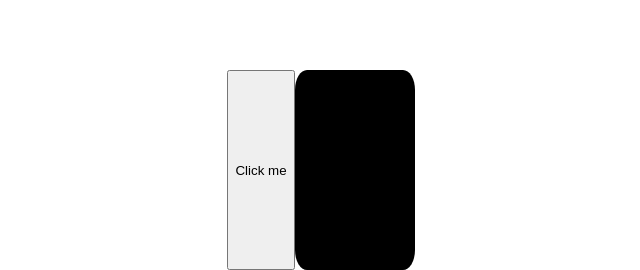
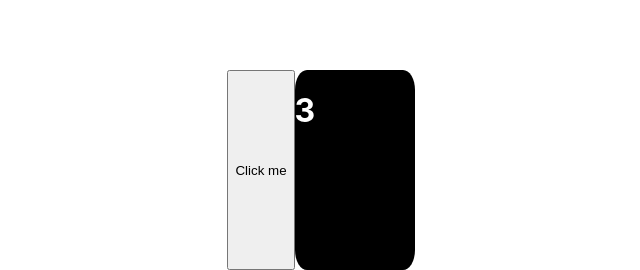
Before and after one commit to Gusstavolo/blackjackinreact, a React (Create React App) app: page / in a window 1280 px wide. Both pictures are taken after a click on the button "Click me". Shown: the part 570-840 px from the top of the page, without its empty margins (319-959 px from the left). Built offline with nearby package versions, Linux system fonts and the light colour scheme.

Commit message:
add card numbers

```diff
--- a/src/components/GenerateCards.jsx
+++ b/src/components/GenerateCards.jsx
@@ -1,9 +1,9 @@
 import '../App.css';
 import { createElement } from 'react';
 import styled from 'styled-components';
-import { useState } from 'react';
+import React, { useState } from "react";
 
-var ChangerCard = ('./models/cards/cardsss.png')
+let ChangerCard = ('./models/cards/cardsss.png')
 
 
 export const CardStyle = styled.div`
@@ -14,15 +14,13 @@ export const CardStyle = styled.div`
         background: black;
 
 `;
+const CardStyleH1 = styled.h1`
+
+color: white;
+
+`;
 
 
-export const test = () => {
-    return (
-        <div className='card'>
-            {/* Conteúdo do card */}
-        </div>
-    );
-}
 
 export const ButtonCard = ({ onClick }) => {
   return (
@@ -33,20 +31,44 @@ export const ButtonCard = ({ onClick }) => {
 }
 
 export const GenerateCards = () => {
+
+
+
+
     const [cards, setCards] = useState([]);
 
+    const randomNumberInRange = (min, max) => {
+      return Math.floor(Math.random() * (max - min + 1)) + min;
+    };
+
     const handleClick = () => {
-        setCards([...cards, test()]);
-        console.log('aaaaaa');
+      const num = randomNumberInRange(1, 13); // Gerar o número antes de definir o card
+      setCards([...cards, test(num)]); // Adicionar um novo card com o número gerado
     }
+
+    const test = (num) => {
+      return (
+        <div className='card'>
+          <CardStyleH1>
+            {num}
+          </CardStyleH1>
+        </div>
+      );
+    }
+
+
+
+
 
     return (
     <><ButtonCard onClick={handleClick} />
 
         <div className='OrganizeCards'>
 
-            {cards}
-            {/* Outros cards */}
+                {cards.map((card, index) => (
+                <div key={index}>{card}</div>
+            ))}
+
         </div>
     </>
     )
```
